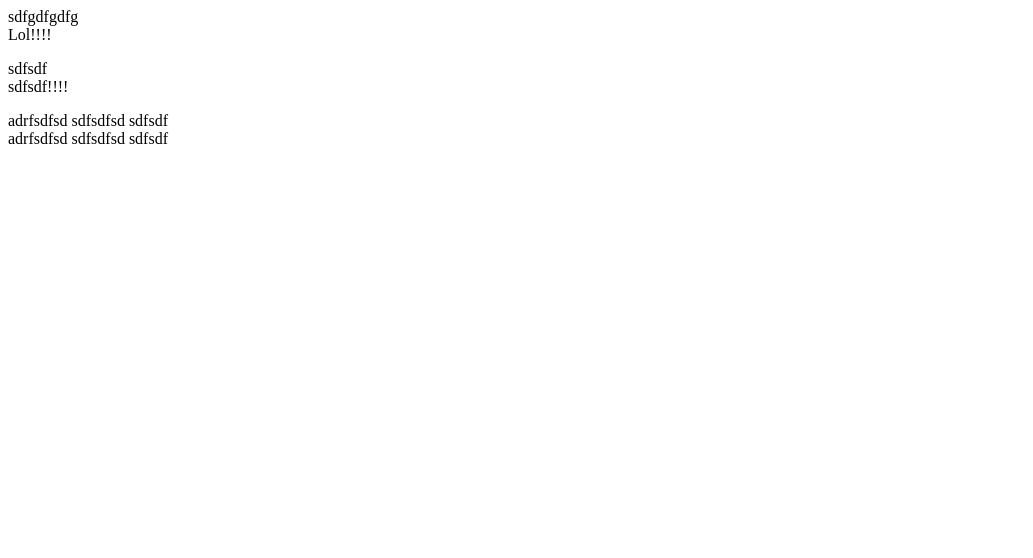
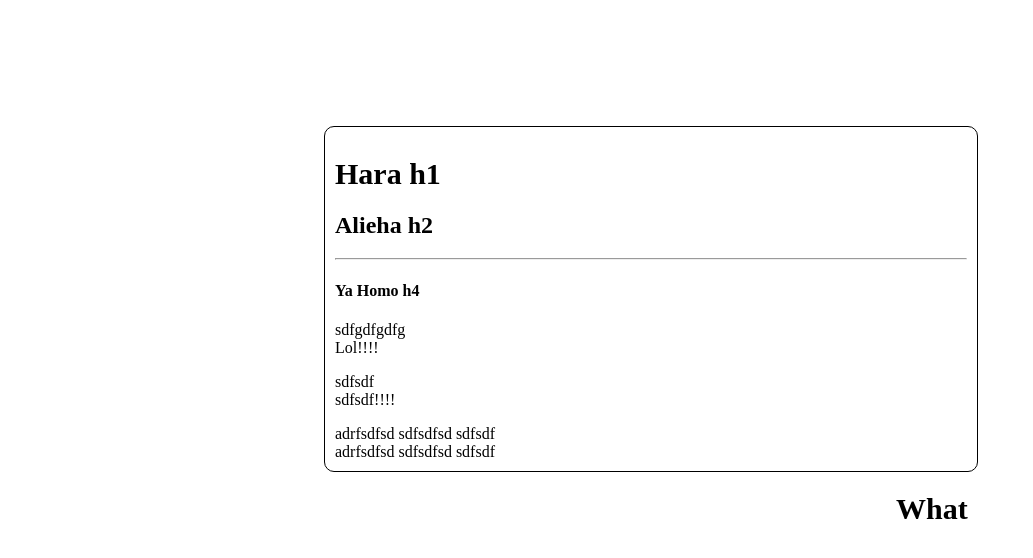
Before and after one commit to Perash14/Perash-Lessons, a plain HTML site: page Course 2 - WEB/index.html in a window 1280 px wide. Shown: the whole page, without its empty margins (0-1033 px from the left). Drawn offline with Linux system fonts and the light colour scheme.

Commit message:
HTML CSS class

```diff
--- a/Course 2 - WEB/index.html
+++ b/Course 2 - WEB/index.html
@@ -1,9 +1,39 @@
 <html>
     <head>
         <title>Fatcocks.com</title>
+        <!-- CSS Code below -->
+        <style>
+            #centered_box {
+                /* CSS Comment */
+                width: 50%;
+                margin-left: 25%;
+                margin-top: 10%;
+                border: 1px solid black;
+                border-radius: 10px;
+                padding: 10px;
+            }
+
+            #side_bar {
+                width: 30%;
+                float: right;
+                right: 0;
+                position: absolute;
+            }
+
+            h1 {
+                font-size: 30px;
+            }
+        </style>
     </head>
 
     <body>
+        <div id="centered_box">
+            <!-- Titles of shit (Headers) -->
+            <h1>Hara h1</h1>
+            <h2>Alieha h2</h2>
+            <hr>
+            <h4>Ya Homo h4</h4>
+
             <p>
                 sdfgdfgdfg<br>
                 Lol!!!!
@@ -22,5 +52,10 @@
                 sdfsdfsd
                 sdfsdf
             </div>
+        </div>
+        <!-- Sidebar -->
+        <div id="side_bar">
+            <h1>What</h1>
+        </div>
     </body>
 </html>
```
Lines whose indentation alone changed are shown as unchanged.
